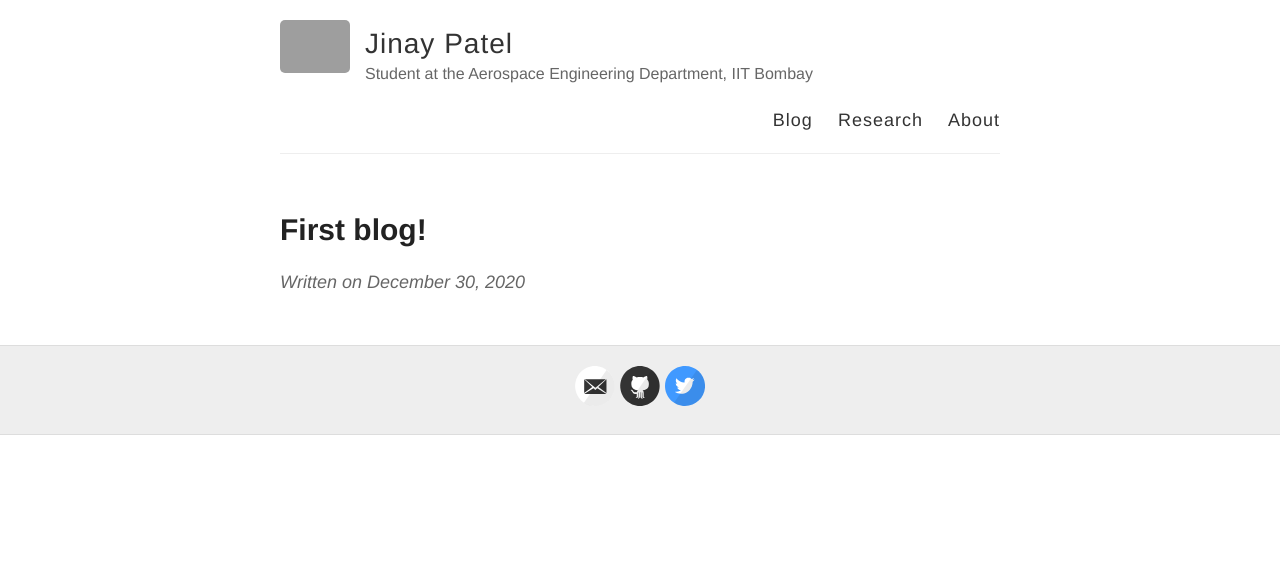
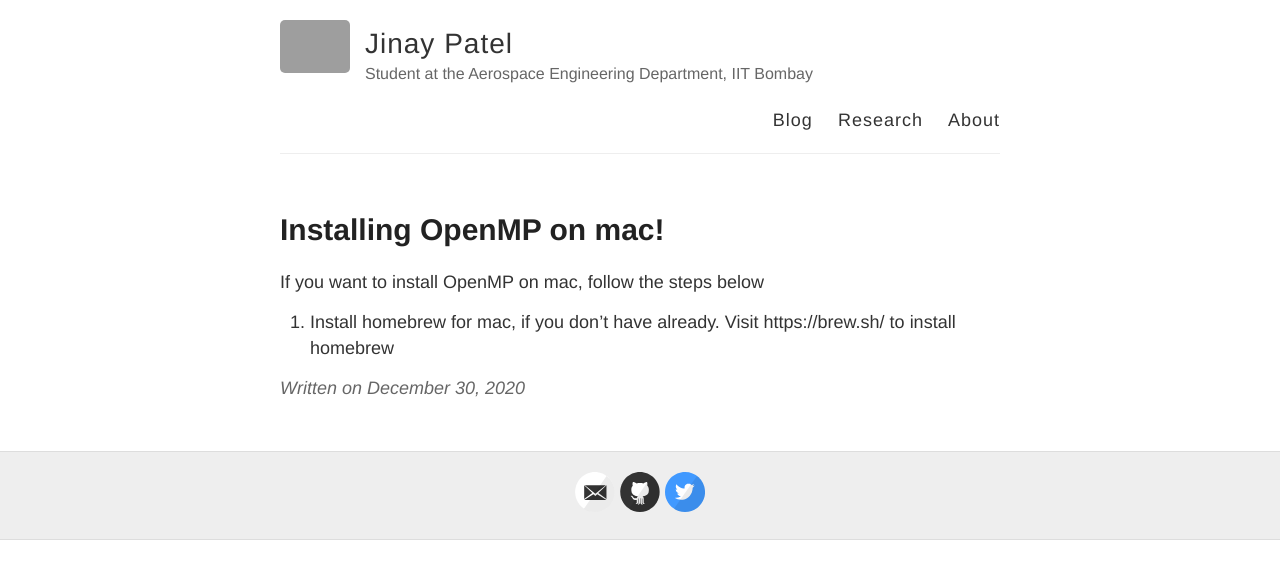
Before and after one commit to jinaynitinpatel/jinaynitinpatel.github.io, a Jekyll site: the page built from _posts/2020-12-30-Hello-World.md, in a window 1280 px wide. Shown: the top 579 px of the page. Built offline with Jekyll 4.4.1, drawn with Linux system fonts in a browser that asks for light colours; grey boxes are pictures that could not be loaded.

Commit message:
First Update on OpenMP

```diff
--- a/_posts/2020-12-30-Hello-World.md
+++ b/_posts/2020-12-30-Hello-World.md
@@ -1,4 +1,6 @@
 ---
 layout: post
-title: First blog!
+title: Installing OpenMP on mac!
 ---
+If you want to install OpenMP on mac, follow the steps below
+1. Install homebrew for mac, if you don't have already. Visit https://brew.sh/ to install homebrew
```
